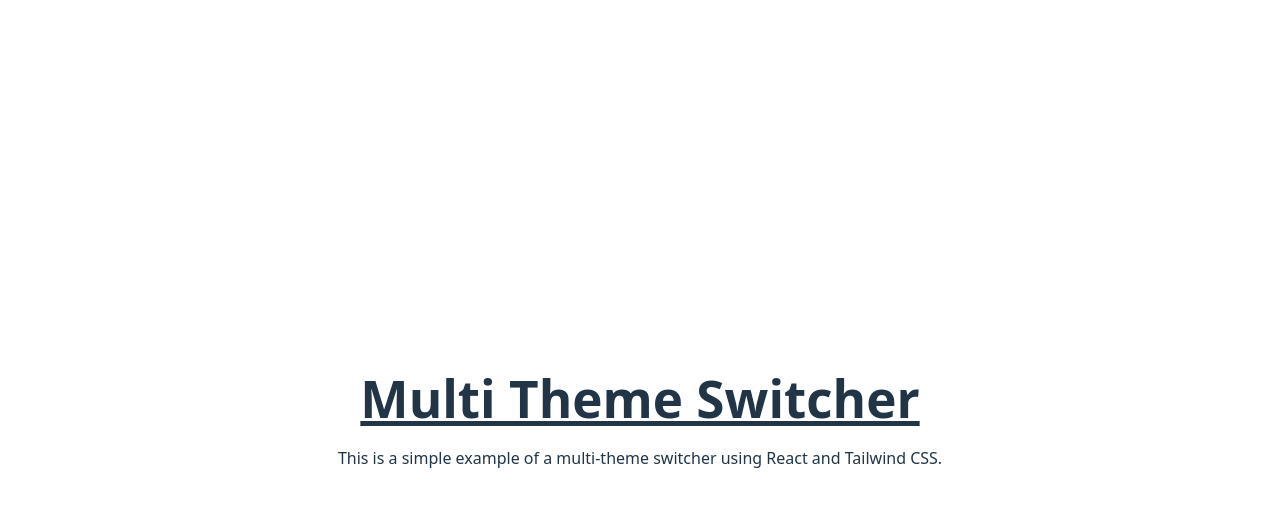
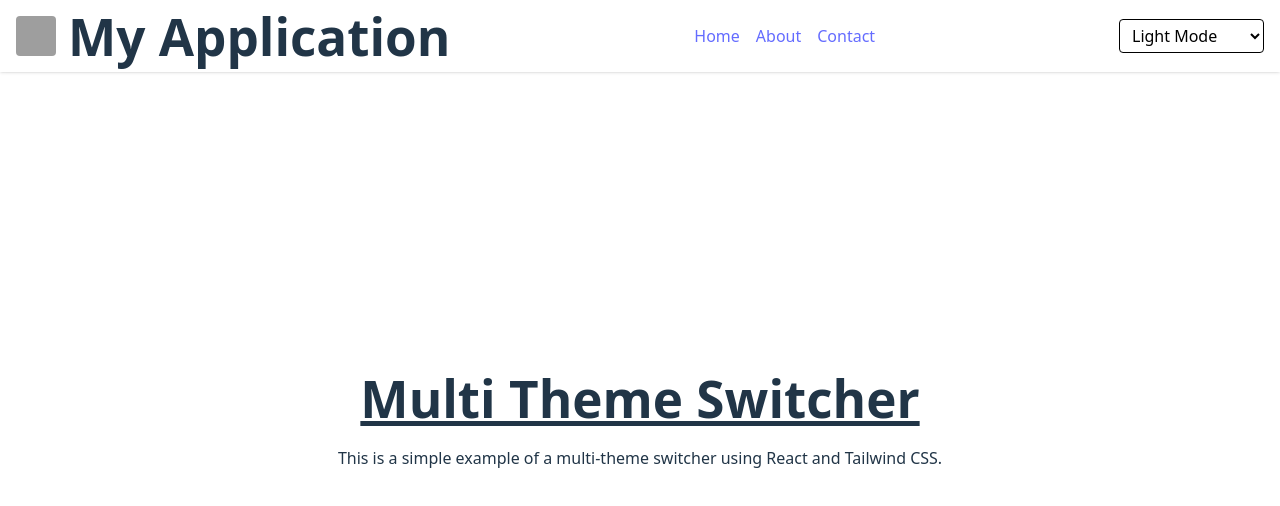
Before and after one commit to omkar-pd/React-Multi-Theme-Switcher, a React (Vite) app: page / in a window 1280 px wide. Shown: the top 506 px of the page. Built offline with nearby package versions, Linux system fonts and the light colour scheme; grey boxes are pictures that could not be loaded.

Commit message:
implement navbar & theme change logic

```diff
--- a/src/App.tsx
+++ b/src/App.tsx
@@ -1,10 +1,11 @@
 import './App.css'
 import ThemeProvider from './contexts/ThemeProvider'
-
+import Navbar from './components/Navbar'
 function App() {
 
   return (
     <ThemeProvider>
+      <Navbar />
       <div>
         <h1 className="text-3xl font-bold underline text-center mt-10">
           Multi Theme Switcher
--- /dev/null
+++ b/src/components/Navbar.tsx
@@ -0,0 +1,38 @@
+import { useTheme } from "../hooks/useTheme";
+
+
+function Navbar() {
+    const { theme, setTheme } = useTheme();
+    console.log(theme);
+
+    return (
+        <nav className="navbar fixed top-0 left-0 w-full flex items-center justify-between px-4 py-2 bg-white shadow z-50">
+            <div className="flex items-center">
+                <img
+                    src="https://static.vecteezy.com/system/resources/previews/011/883/296/non_2x/modern-graphic-leaf-abstrack-with-water-drop-colorful-logo-good-for-technology-logo-fruits-logo-fresh-logo-nature-logo-company-logo-dummy-logo-bussiness-logo-vector.jpg"
+                    alt="Logo"
+                    className="mr-3 rounded"
+                    style={{ width: "40px", height: "40px" }}
+                />
+                <h1 className="text-xl font-bold">My Application</h1>
+            </div>
+            <ul className="nav-links flex space-x-4">
+                <li><a href="/">Home</a></li>
+                <li><a href="/about">About</a></li>
+                <li><a href="/contact">Contact</a></li>
+            </ul>
+            <select
+                className="text-black border rounded px-2 py-1"
+                onChange={(e) => setTheme(e.target.value as 'light' | 'dark' | 'colorful')}
+                value={theme}
+            >
+                <option value="light">Light Mode</option>
+                <option value="dark">Dark Mode</option>
+                <option value="colorful">Colorful Mode</option>
+            </select>
+        </nav>
+    );
+}
+
+
+export default Navbar;
--- a/src/contexts/ThemeContext.tsx
+++ b/src/contexts/ThemeContext.tsx
@@ -5,9 +5,9 @@
   setTheme: (theme: 'light' | 'dark' | 'colorful') => void;
 };
 
-const ThemeContext = createContext<ThemeContextType> ( {
-    theme: 'light',
-    setTheme: () => {}
+const ThemeContext = createContext<ThemeContextType>({
+  theme: 'light',
+  setTheme: () => { }
 });
 
 export default ThemeContext;
--- a/src/contexts/ThemeProvider.tsx
+++ b/src/contexts/ThemeProvider.tsx
@@ -1,10 +1,15 @@
-import { useMemo, useState } from "react";
+import { useMemo, useState, useEffect } from "react";
 import ThemeContext from "./ThemeContext";
+import { themes } from "../utils/themes";
 
 function ThemeProvider({ children }: { children: React.ReactNode }) {
 
-    const [theme, setTheme] = useState<'light' | 'dark' | 'colorful'>('light');
+    const [theme, setTheme] = useState<'light' | 'dark' | 'colorful'>(() => localStorage.getItem('theme') as 'light' | 'dark' | 'colorful' || 'light');
 
+    useEffect(() => {
+        document.body.className = themes[theme].className;
+        localStorage.setItem('theme', theme);
+    }, [theme]);
 
     const contextValue = useMemo(() => ({
         theme,
--- /dev/null
+++ b/src/utils/themes.ts
@@ -0,0 +1,17 @@
+// themes.ts
+export type ThemeName = 'light' | 'dark' | 'colorful';
+
+export const themes = {
+  light: {
+    name: 'Light',
+    className: 'theme-light',
+   },
+  dark: {
+    name: 'Dark',
+    className: 'theme-dark',
+  },
+  colorful: {
+    name: 'Colorful',
+    className: 'theme-colorful',
+  },
+} as const;
```
